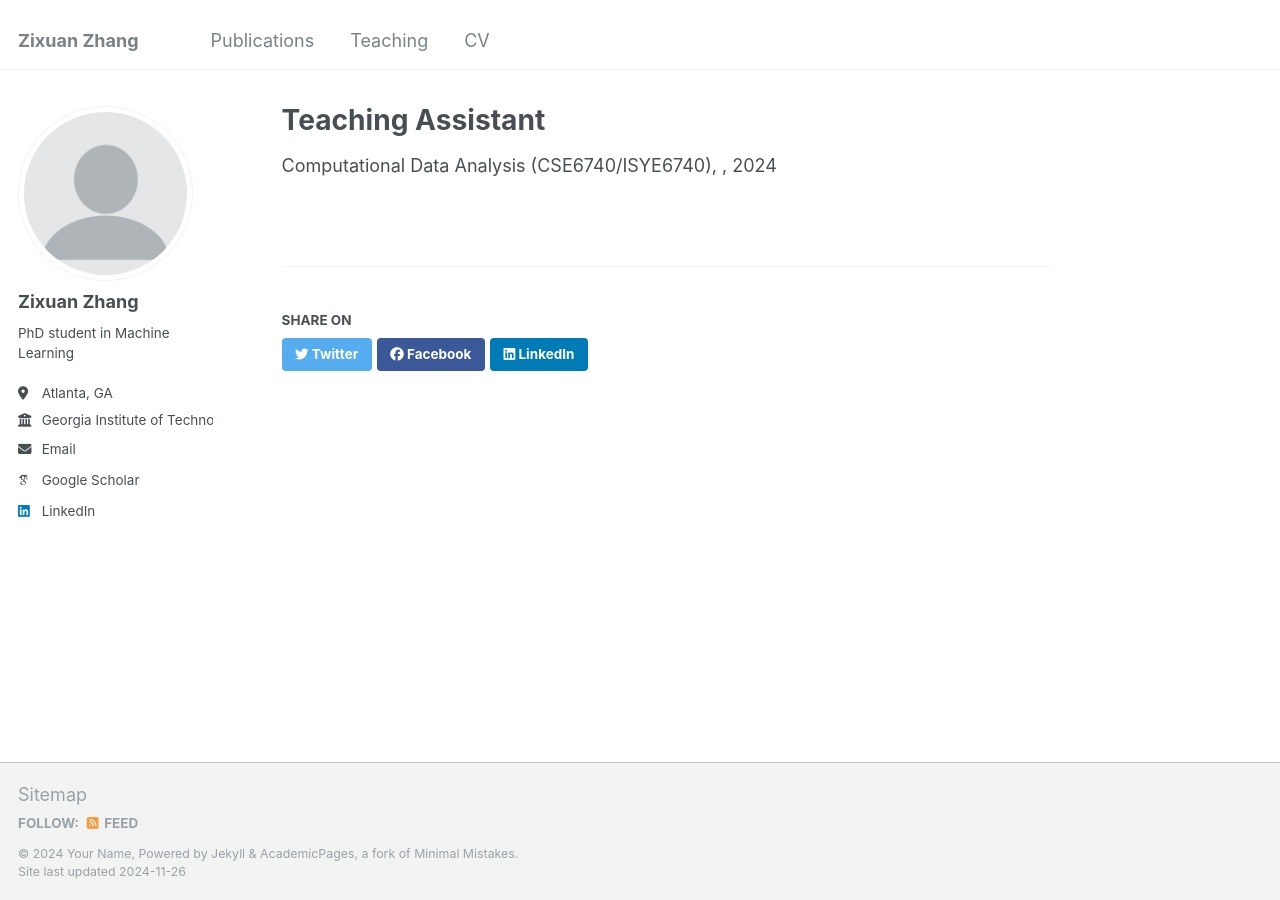
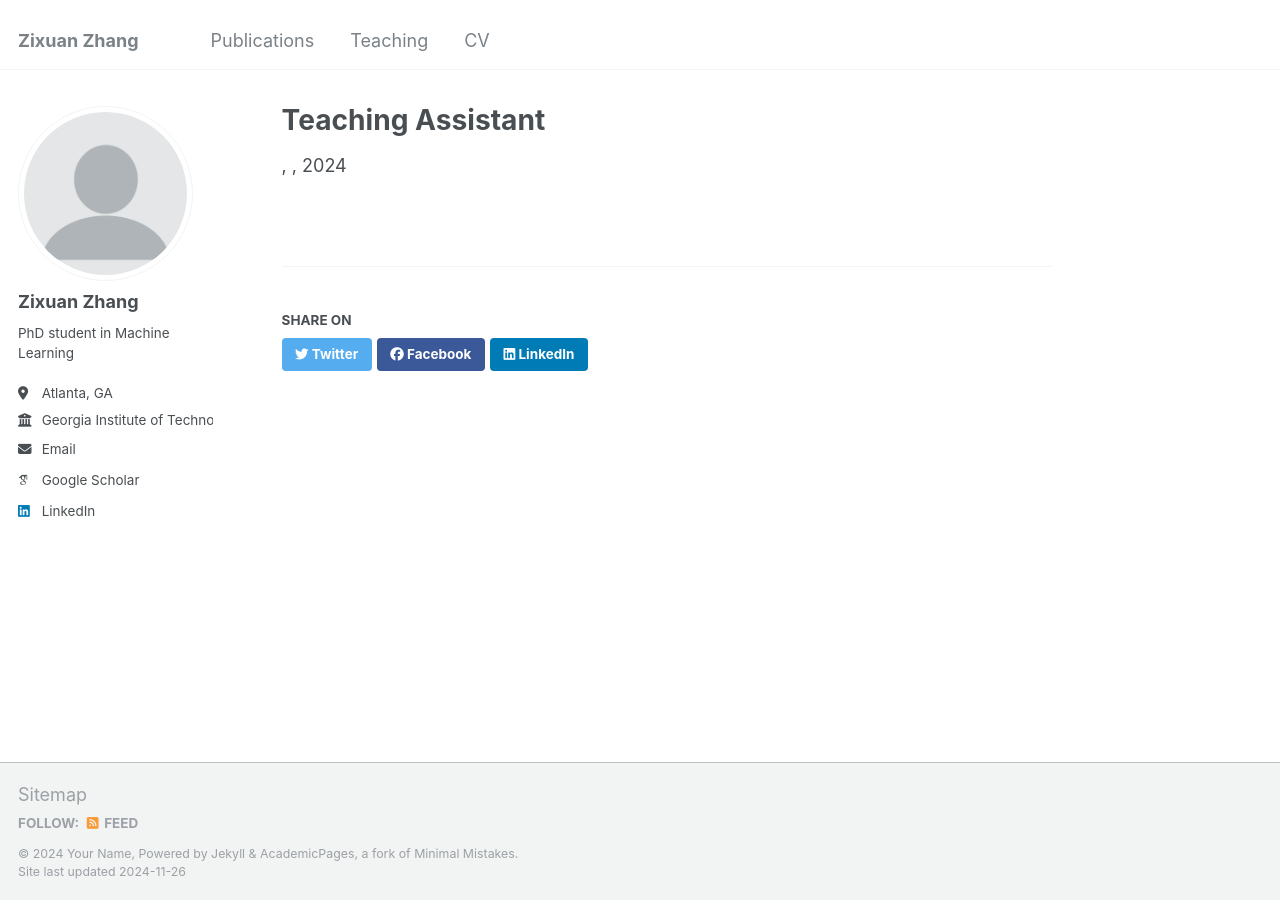
Before and after one commit to ZixuanZZhang/zixuanzzhang.github.io, a Jekyll site: the page built from _teaching/CDA.md, in a window 1280 px wide. Built offline with Jekyll 4.4.1, drawn with Linux system fonts in a browser that asks for light colours; some web fonts are replaced.

Commit message:
Update and rename 2014-spring-teaching-1.md to CDA.md

```diff
--- a/_teaching/2014-spring-teaching-1.md
+++ b/_teaching/CDA.md
@@ -1,6 +1,5 @@
 ---
 title: "Teaching Assistant"
 collection: teaching
-type: "Computational Data Analysis (CSE6740/ISYE6740)"
 excerpt: "Computational Data Analysis (CSE6740/ISYE6740), Fall 2023"
 ---
```
